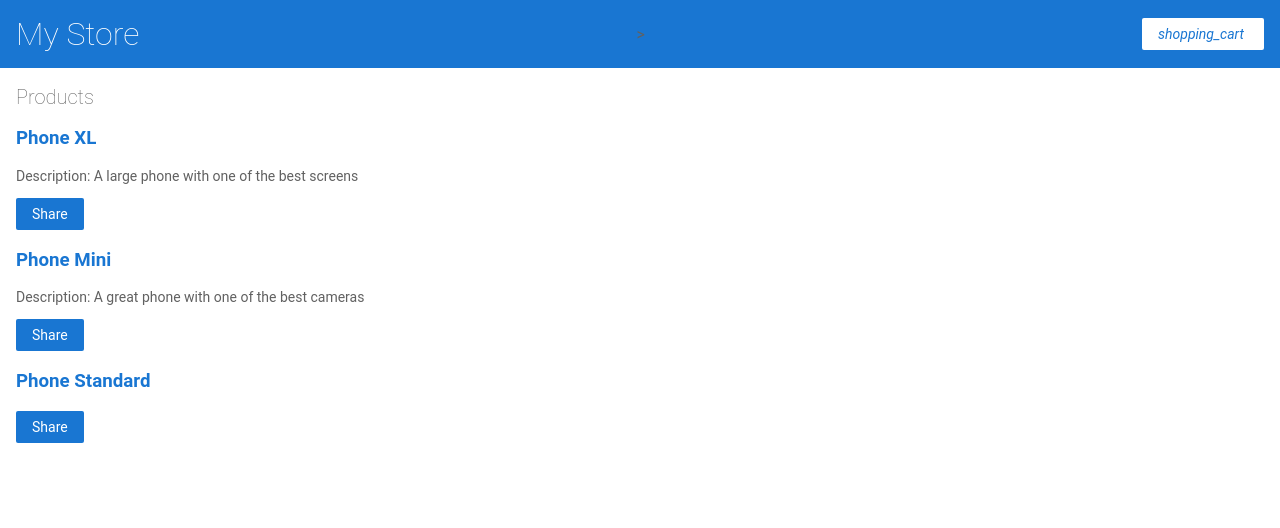
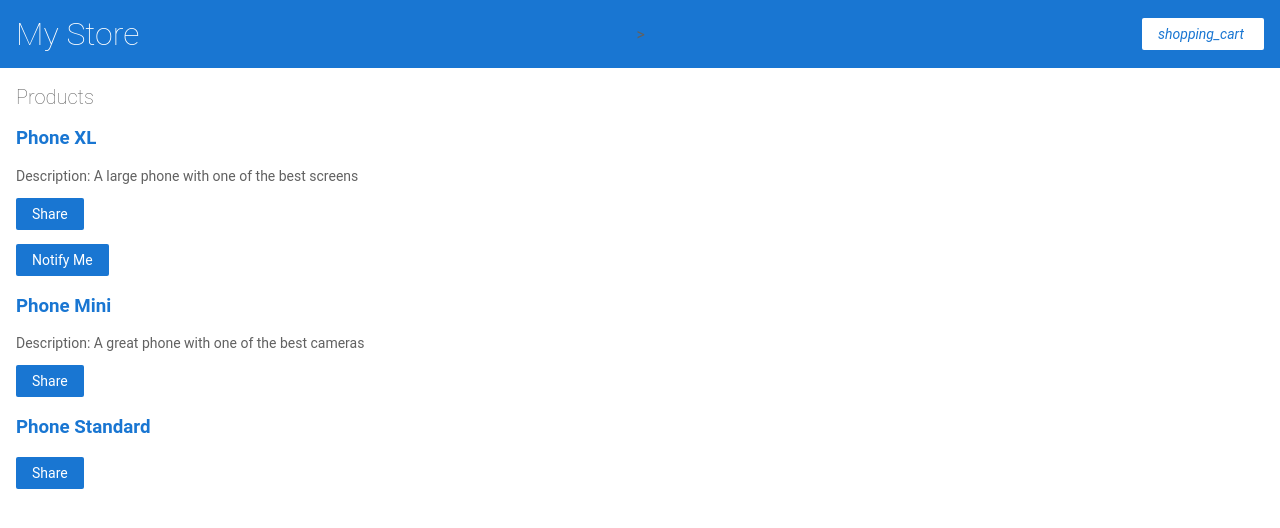
Before and after one commit to NicoleLatifi/my-store-tutorial, an Angular app: page / in a window 1280 px wide. Shown: the top 528 px of the page. Built offline with nearby package versions, Linux system fonts and the light colour scheme.

Commit message:
Render app-product-alerts with product and notify

```diff
--- a/src/app/product-list/product-list.component.html
+++ b/src/app/product-list/product-list.component.html
@@ -15,4 +15,9 @@
     Share
   </button>
 
+  <app-product-alerts
+    [product]="product"
+    (notify)="onNotify()">
+  </app-product-alerts>
+
 </div>
```
